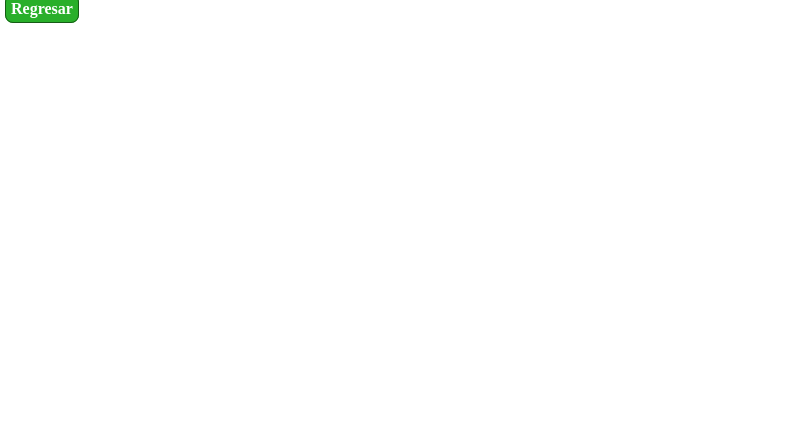
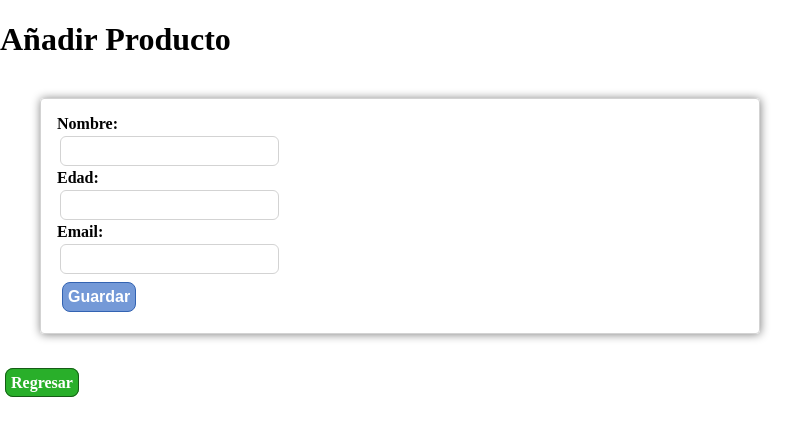
Before and after one commit to TonoGafa/PapeleriaXami, an Electron app: page productoNue.html in a window 800 px wide. Drawn offline with Linux system fonts and the light colour scheme.

Commit message:
productos Rooii x6
base de los cuadros de Con, Mod, Nue y productos

```diff
--- a/productoNue.html
+++ b/productoNue.html
@@ -4,8 +4,28 @@
     <meta charset="utf-8">
     <title>Nuevo Producto</title>
     <link rel="stylesheet" href="./css/estilo.css">
+    <script type="text/javascript" src="./js/controlador/nuevo.js"></script>
   </head>
   <body>
+    <h1>Añadir Producto</h1>
+    <form class="contenedor">
+      <div>
+      <label for="">Nombre: </label>
+      <br>
+      <input type="text" id="nombre" class="caja">
+      </div>
+      <div>
+      <label for="">Edad: </label>
+      <br>
+      <input type="text" id="edad" class="caja">
+      </div>
+      <div>
+        <label for="">Email: </label>
+        <br>
+        <input type="text" id="email" class="caja">
+      </div>
+      <button type="button" class="boton" onclick="guardar()">Guardar</button>
+    </form>
 
 
 
```
Also changed, not shown: ProductoCon.html (+15 -0 lines), productoMod.html (+21 -0 lines), productos.html (+2 -2 lines).
